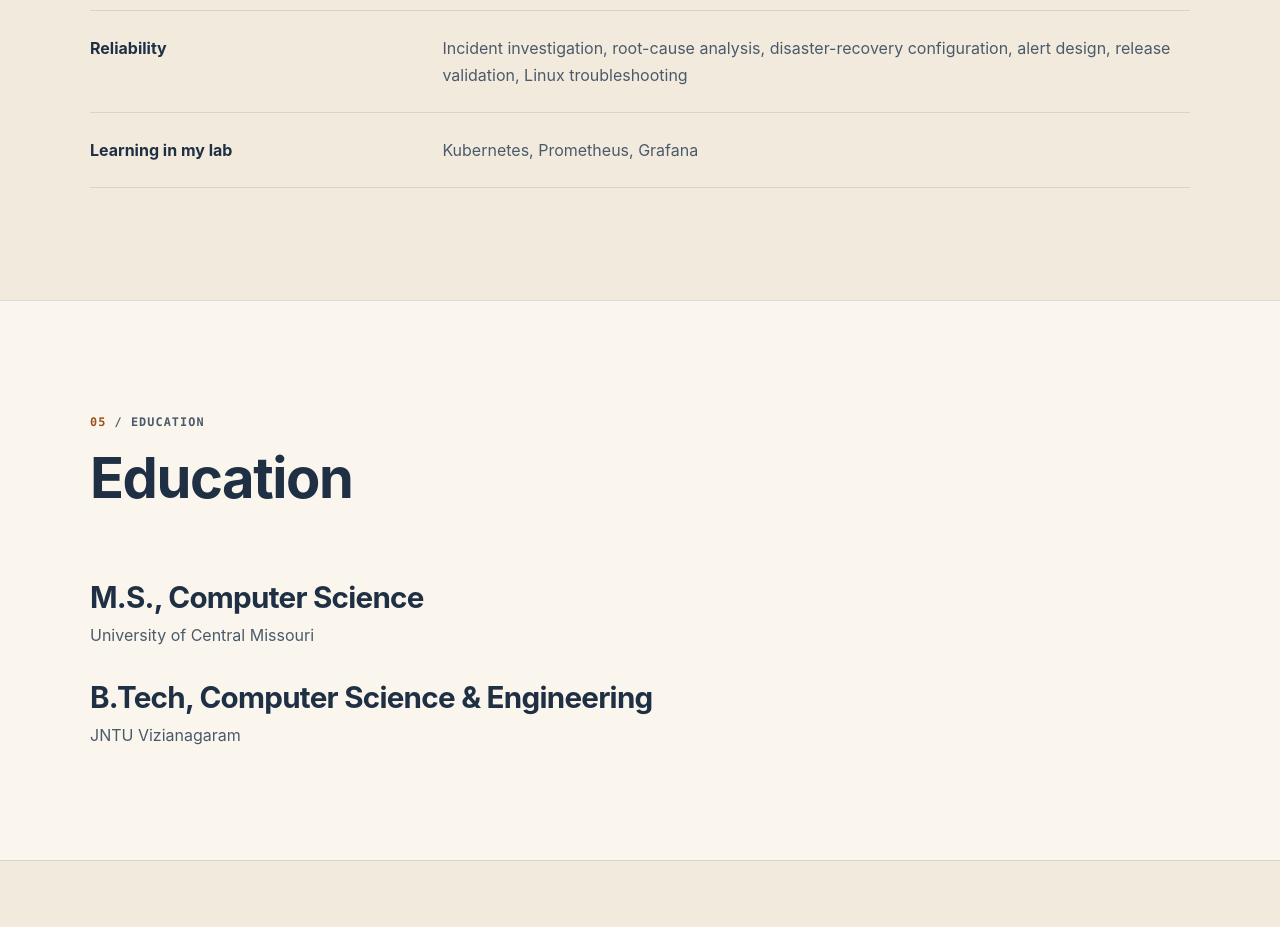
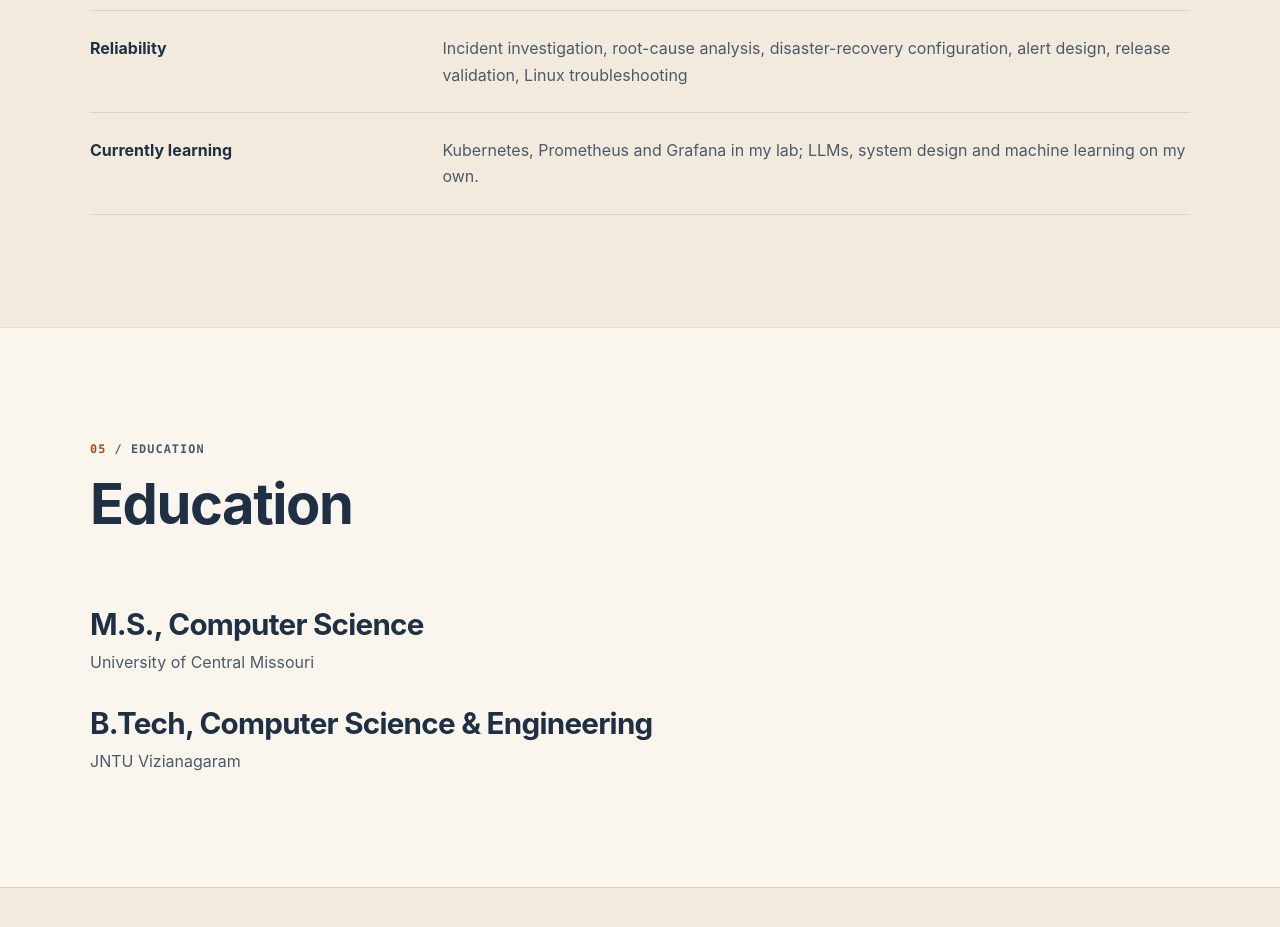
Before and after one commit to ramsrisaikotari/abhiram-portfolio, a React (Vite) app: page / in a window 1280 px wide. Shown: the part 6400-7327 px from the top of the page. Built offline with nearby package versions, Linux system fonts and the light colour scheme; a web font is replaced by a local one.

Commit message:
Iteration 120: update the currently learning skills row

```diff
--- a/src/data/siteContent.ts
+++ b/src/data/siteContent.ts
@@ -155,8 +155,8 @@ export const skills = [
       "Incident investigation, root-cause analysis, disaster-recovery configuration, alert design, release validation, Linux troubleshooting",
   },
   {
-    category: "Learning in my lab",
-    details: "Kubernetes, Prometheus, Grafana",
+    category: "Currently learning",
+    details: "Kubernetes, Prometheus and Grafana in my lab; LLMs, system design and machine learning on my own.",
   },
 ] as const;
 
```
Also changed, not shown: 1 other file (tests, documents, lock files or other folders).
